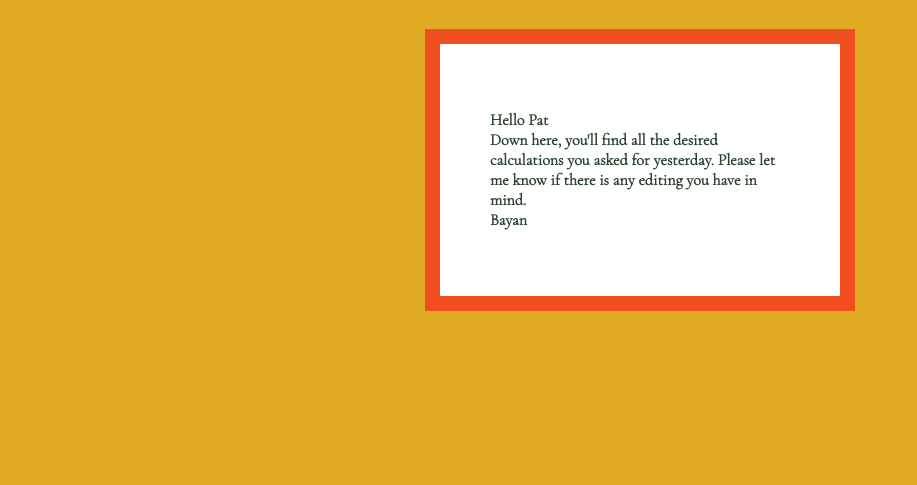
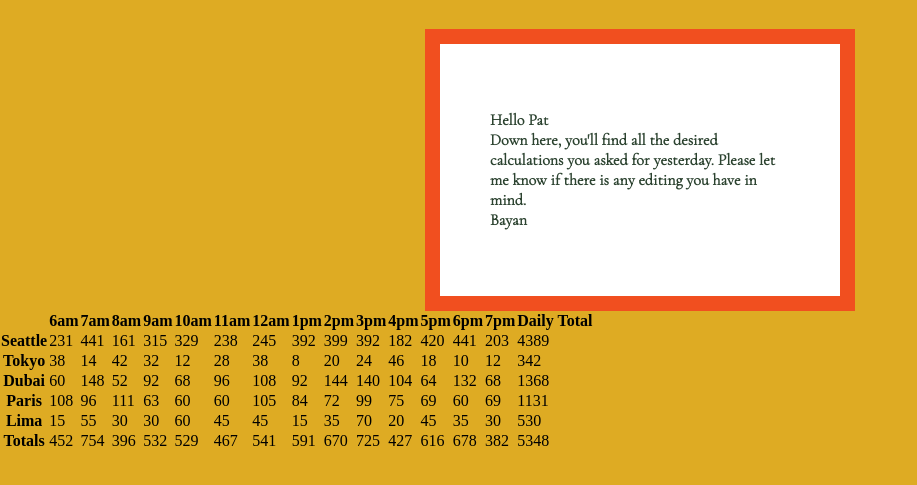
Before and after one commit to bayan-hmaidy98/cookie-stand, a plain HTML site: page index.html in a window 1280 px wide. Shown: the part 117-602 px from the top of the page, without its empty margins (0-917 px from the left). Drawn offline with nearby package versions, Linux system fonts and the light colour scheme.

Commit message:
finishing the table

```diff
--- a/index.html
+++ b/index.html
@@ -33,7 +33,8 @@
             any editing you have in mind. <br>
             Bayan</p>
 </div>
-        <div id='shop1'>
+        <div id='SalmonCookies'>
+            <section id="table"></section>
         </div>
     </main>
     <footer>
--- a/js/app.js
+++ b/js/app.js
@@ -1,61 +1,111 @@
 function randomValue(min, max) {
     return Math.floor(Math.random() * (max - min + 1)) + min;
 }
-let timeArr = ['6am: ', '7am: ', '8am: ', '9am: ', '10am: ', '11am: ', '12am: ', '1pm: ', '2pm: ', '3pm: ', '4pm: ', '5pm: ', '6pm: ', '7pm: '];
+let timeArr = ['6am', '7am', '8am', '9am', '10am', '11am', '12am', '1pm', '2pm', '3pm', '4pm', '5pm', '6pm', '7pm'];
 let globVar = document.getElementById('SalmonCookies')
+let dataCollected = [];
+let table = document.getElementById('table')
 
-let ranVar;
-let dataCollected = [];
-let total =0;
-let hourRan = [];
-let hourArr = [];
-let table = document.getElementById('table')
-function Location(shopLocation, min, max, avg)
-{
+function Location(shopLocation, min, max, avg) {
     this.shopLocation = shopLocation;
     this.min = min;
     this.max = max;
     this.avg = avg;
-    dataCollected.push[this];
+    dataCollected.push(this);
+    this.total = 0;
+    this.hourArr = [];
+    this.hourRan = [];
+
 }
-Location.prototype.randomNumbOfCust = function (){
 
-        this.hourRan = randomValue(this.min,this.max)
+Location.prototype.randomNumbOfCust = function () {
+   // console.log(randomValue(6,13))
+   for ( let i=0; i<timeArr.length; i++){
+    this.hourRan.push(randomValue(this.min, this.max));}
+    console.log(this.hourRan);
    }
 
 
-Location.prototype.calculatingCookiesNum = function(){
-
-    this.hourArr = this.hourRan * (Math.ceil(this.avg));
-   total+= this.hourArr;
+Location.prototype.calculatingCookiesNum = function () {
+    for ( let i=0; i<timeArr.length; i++){
+    this.hourArr.push(this.hourRan[i]*(Math.ceil(this.avg)));
+    this.total = this.total + this.hourArr[i];}
+    console.log(this.hourArr)
 }
 
+//console.log(this.hourRan);
 
-Location.prototype.render = function() {
 let articleEl = document.createElement('article');
 globVar.appendChild(articleEl);
 articleEl.appendChild(table);
 
+
+function getFirstRow(){
 let firstRow = document.createElement('tr');
 table.appendChild(firstRow);
-        for (let i=0; i<timeArr.length; i++){
+let emptyCell = document.createElement('th');
+firstRow.appendChild(emptyCell);
+
+for (let i = 0; i < timeArr.length; i++) {
     let th = document.createElement('th');
-        firstRow.appendChild(th);
-        th.textContent[i] = timeArr[i];
+    firstRow.appendChild(th)
+    th.textContent = timeArr[i];}
+
+    let totalLoc = document.createElement('th');
+    firstRow.appendChild(totalLoc)
+    totalLoc.textContent = 'Daily Total';
 }
-        for (let i=0; i<5; i++){
-            let secondRow = document.createElement('tr');
-            table.appendChild(secondRow);
-            for (let i=0; i<timeArr.length; i++){
-                let td = document.createElement('td');
-                secondRow.appendChild(td);
-                td.textContent[i] = this.hourArr[i];
+getFirstRow();
+Location.prototype.render = function () {
+
+    let secondRow = document.createElement('tr')
+    table.appendChild(secondRow)
+    let locationName = document.createElement('th')
+    locationName.textContent = this.shopLocation
+    secondRow.appendChild(locationName)
+    for (let i=0; i<timeArr.length; i++)
+    {
+        let td = document.createElement('td')
+        secondRow.appendChild(td)
+        console.log(this.hourArr[i])
+        td.textContent = this.hourArr[i]
     }
-            let totalRow = document.createElement('tr')
-            table.appendChild(totalRow);
-            let td = document.createElement('td');
-            td.textContent = this.total
+    let dailyTotal = document.createElement ('td')
+    secondRow.appendChild(dailyTotal)
+    dailyTotal.textContent = this.total
     }
+
+
+
+function footerRow(){
+   let lastRow = document.createElement('tr')
+    table.appendChild(lastRow)
+    let sumOfTotal = document.createElement('th')
+    lastRow.appendChild(sumOfTotal)
+    sumOfTotal.textContent = 'Totals';
+    let allTotal=0;
+    let altTot = 0;
+
+    for (let i=0; i<timeArr.length; i++)
+    {let sumTot = 0;
+        for( let j=0; j<dataCollected.length; j++){
+            sumTot+= dataCollected[j].hourArr[i]
+         altTot= sumTot;
+            console.log(sumTot)
+        }
+        let dataTotal = document.createElement(('td'));
+        lastRow.appendChild(dataTotal);
+        dataTotal.textContent = sumTot;
+
+}
+let lastCell = document.createElement('td')
+    lastRow.appendChild(lastCell)
+
+    for (let i=0; i<timeArr.length; i++) {
+        allTotal+= altTot
+    lastCell.textContent = allTotal
+    }
+
 }
 
 let seattle = new Location('Seattle', 23, 65, 6.3)
@@ -63,29 +113,11 @@ Location.prototype.render = function() {
 let dubai = new Location('Dubai', 11, 38, 3.7)
 let paris = new Location('Paris', 20, 38, 2.3)
 let lima = new Location('Lima', 2, 16, 4.6)
-seattle.randomNumbOfCust();
-seattle.calculatingCookiesNum();
-seattle.render();
+console.log(seattle.hourRan)
 
-tokyo.randomNumbOfCust();
-tokyo.calculatingCookiesNum();
-tokyo.render();
-
-dubai.randomNumbOfCust();
-dubai.calculatingCookiesNum();
-dubai.render();
-
-paris.randomNumbOfCust();
-paris.calculatingCookiesNum();
-paris.render();
-
-lima.randomNumbOfCust();
-lima.calculatingCookiesNum();
-lima.render();
-
-
-for (let i=0; i<timeArr.length; i++)
-{
+for (let i=0; i<dataCollected.length; i++){
     dataCollected[i].randomNumbOfCust();
     dataCollected[i].calculatingCookiesNum();
+    dataCollected[i].render();
 }
+footerRow();
```
Lines whose indentation alone changed are shown as unchanged.
